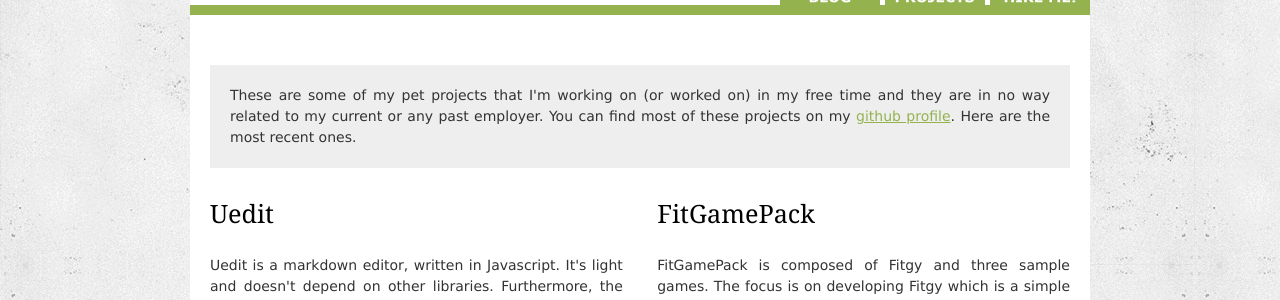
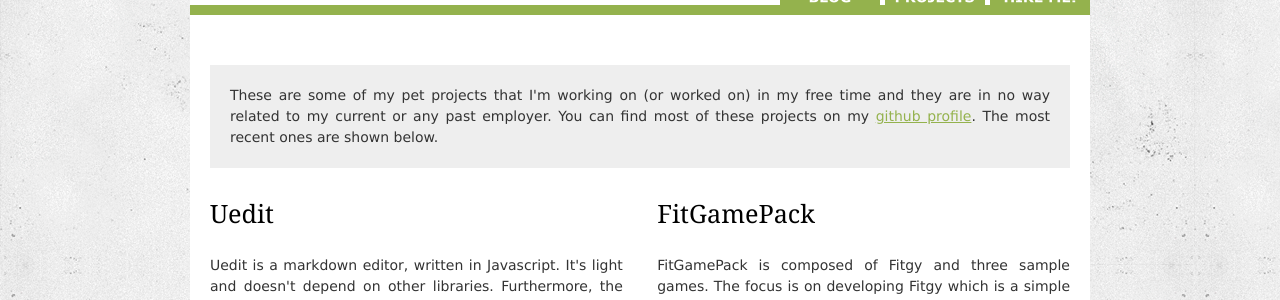
Before and after one commit to amir-hadzic/amir-hadzic.github.com, a Jekyll site: the page built from projects.html, in a window 1280 px wide. Shown: the part 281-581 px from the top of the page. Built offline with Jekyll 4.4.1, drawn with Linux system fonts in a browser that asks for light colours; some web fonts are replaced; Markdown is read by kramdown in place of the engine named in the settings.

Commit message:
Modify the projects headline.

```diff
--- a/projects.html
+++ b/projects.html
@@ -4,7 +4,7 @@ title: Randomshouting | Amir Hadžić | Projects
 ---
 
 <p class="projects-headline">These are some of my pet projects that I'm working on (or worked on) in my free time and they are in no way related to my current or any past employer.
-You can find most of these projects on my <a href="http://www.github.com/amir-hadzic">github profile</a>. Here are the most recent ones.</p>
+You can find most of these projects on my <a href="http://www.github.com/amir-hadzic">github profile</a>. The most recent ones are shown below.</p>
 
 
 <div class="two-columns">
```
